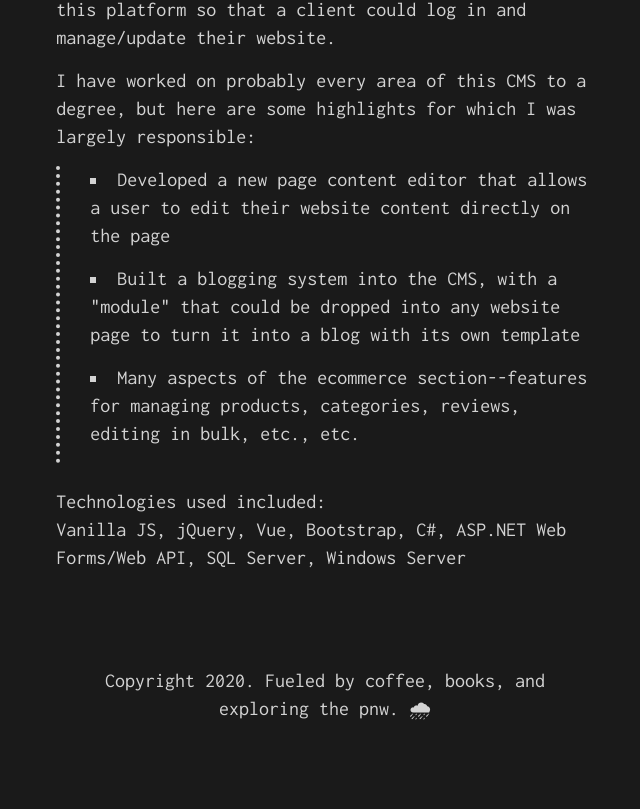
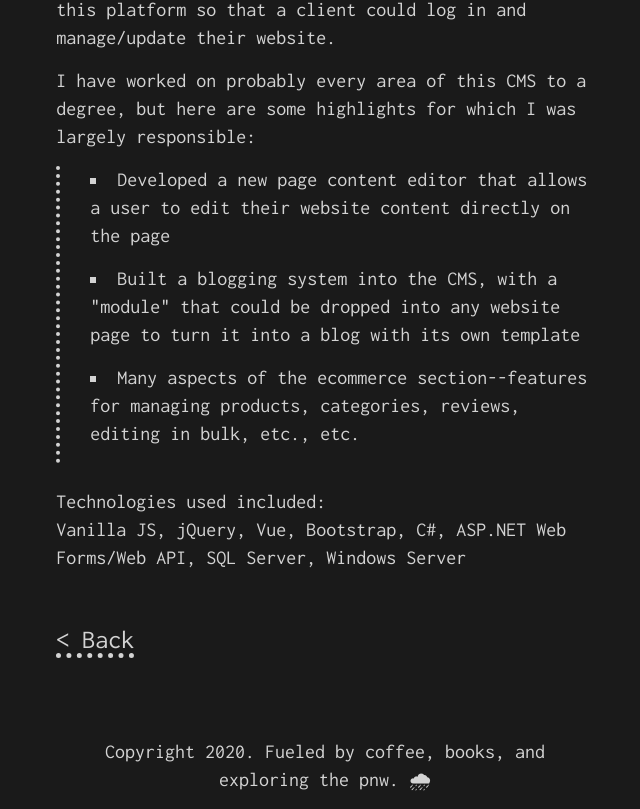
Before and after one commit to NolanPic/picini.io, a React (Create React App) app: page /cms in a window 1280 px wide. Shown: the part 827-1636 px from the top of the page, without its empty margins (315-955 px from the left). Before the commit the page ends 1565 px from the top, so only its background shows below. Built offline with nearby package versions, Linux system fonts and the light colour scheme.

Commit message:
Back button component

```diff
--- /dev/null
+++ b/src/components/BackBtn.js
@@ -0,0 +1,14 @@
+import React from "react";
+import { Link } from "react-router-dom";
+
+const BackBtn = () => {
+  return (
+    <div>
+      <Link to="/" style={{ fontSize: "2.6rem" }}>
+        &lt; Back
+      </Link>
+    </div>
+  );
+};
+
+export default BackBtn;
--- a/src/pages/CMS.js
+++ b/src/pages/CMS.js
@@ -1,5 +1,6 @@
 import React from "react";
 import cmsGif from "../images/cms.gif";
+import BackBtn from "../components/BackBtn";
 
 const CMS = () => {
   return (
@@ -44,6 +45,8 @@ const CMS = () => {
           Server, Windows Server
         </p>
       </section>
+
+      <BackBtn />
     </div>
   );
 };
```
